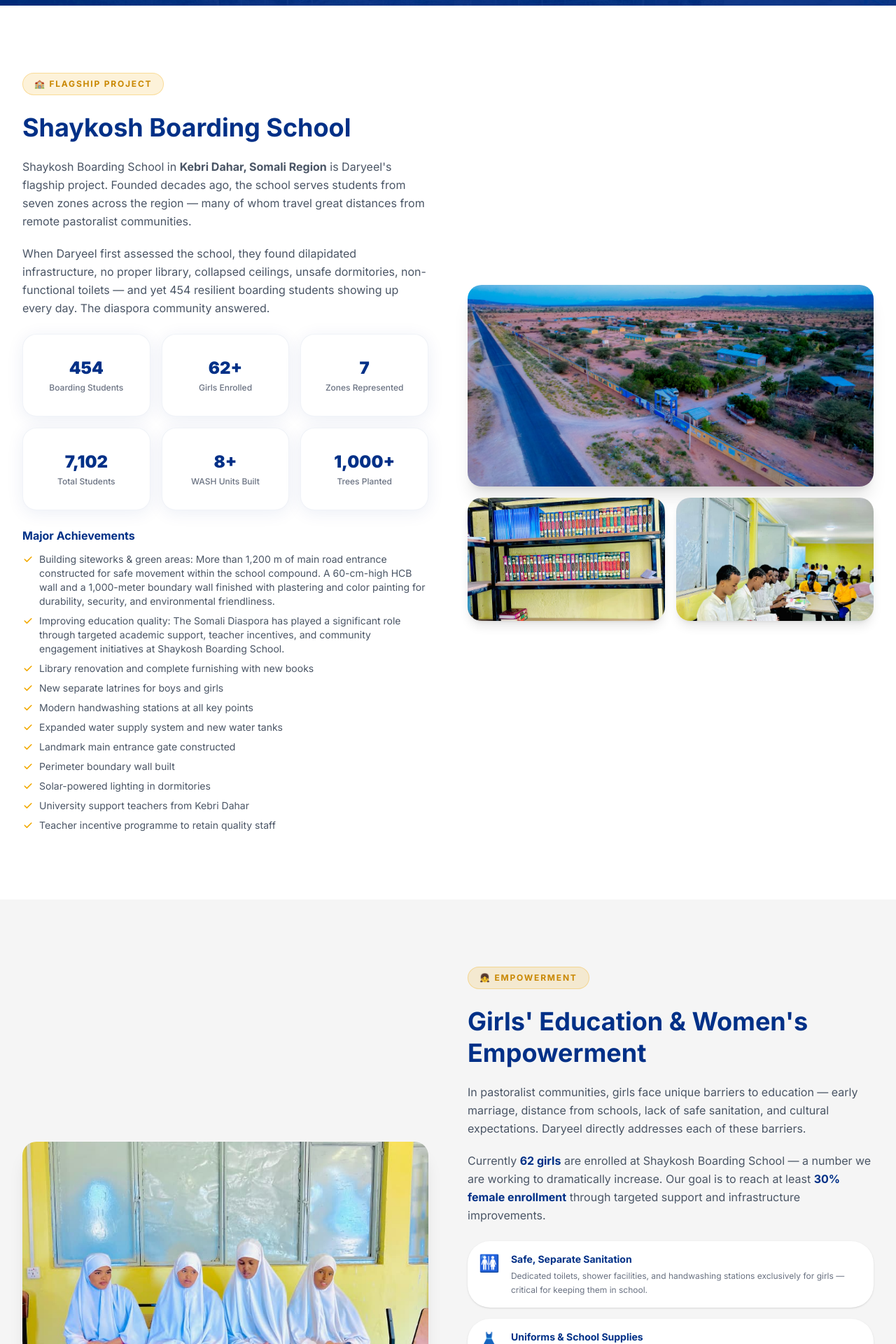
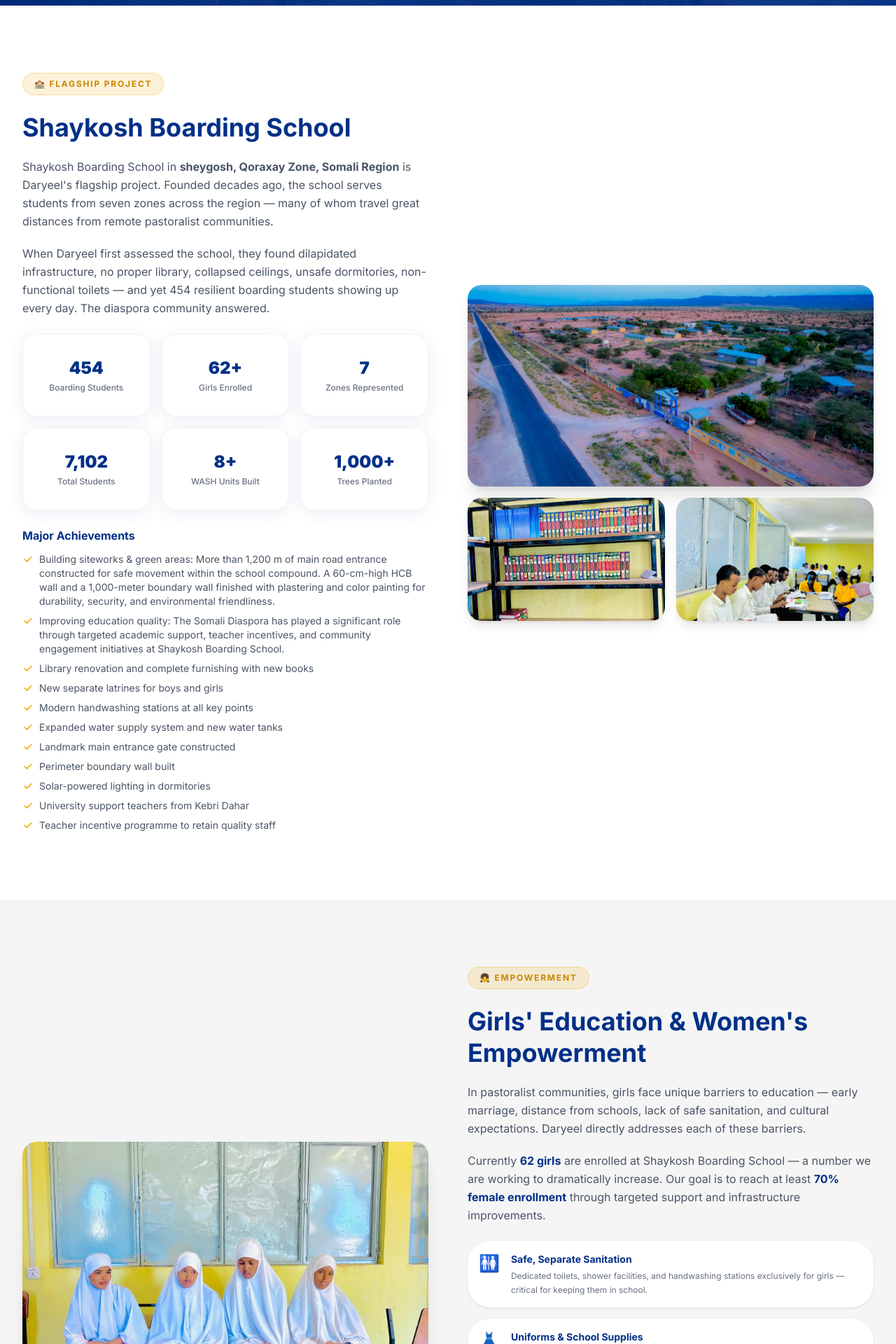
Before and after one commit to Hamze-Aj/daryeel-rural, a Next.js app: page /projects in a window 1280 px wide. Shown: the part 391-2311 px from the top of the page at 70% size. Built offline with nearby package versions, Linux system fonts and the light colour scheme.

Commit message:
Update location and enrollment statistics for Shaykosh

```diff
--- a/src/app/projects/page.tsx
+++ b/src/app/projects/page.tsx
@@ -39,7 +39,7 @@ export default function ProjectsPage() {
                 Shaykosh Boarding School
               </h2>
               <p className="text-gray-600 leading-relaxed mb-5">
-                Shaykosh Boarding School in <strong>Kebri Dahar, Somali Region</strong> is Daryeel&apos;s
+                Shaykosh Boarding School in <strong>sheygosh, Qoraxay Zone, Somali Region</strong> is Daryeel&apos;s
                 flagship project. Founded decades ago, the school serves students from seven zones across
                 the region — many of whom travel great distances from remote pastoralist communities.
               </p>
@@ -131,7 +131,7 @@ export default function ProjectsPage() {
               <p className="text-gray-600 leading-relaxed mb-6">
                 Currently <strong className="text-[#003087]">62 girls</strong> are enrolled at Shaykosh
                 Boarding School — a number we are working to dramatically increase. Our goal is to reach
-                at least <strong className="text-[#003087]">30% female enrollment</strong> through targeted
+                at least <strong className="text-[#003087]">70% female enrollment</strong> through targeted
                 support and infrastructure improvements.
               </p>
               <div className="space-y-4">
```
